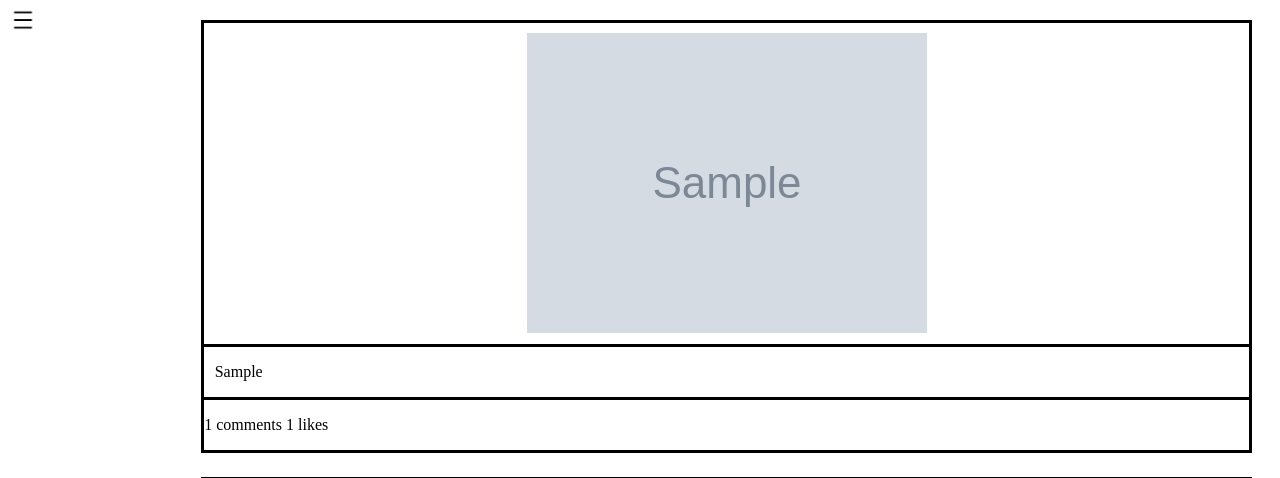
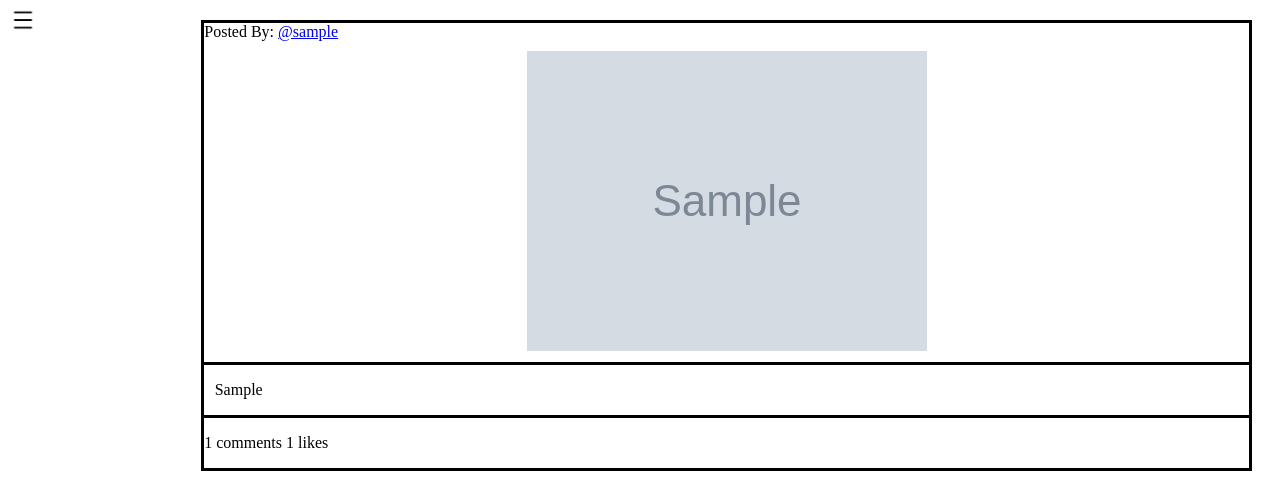
Before and after one commit to AdmiralCasio/thepetproject, a Django app: page /thepetproject/posts/1 in a window 1280 px wide. Shown: the part 114-592 px from the top of the page. Run offline with Django 4.2, Linux system fonts and the light colour scheme; tables that the repository leaves empty hold one stand-in row (values such as "Sample post"); grey boxes marked "Sample" are stand-in pictures.

Commit message:
Added user link on post page

```diff
--- a/templates/thepetproject/view_individual_post.html
+++ b/templates/thepetproject/view_individual_post.html
@@ -18,6 +18,7 @@ View Post
             {% if userprofile == post_user %}
             <button id="delete-post" onclick="delete_post(this, '{{ post.post_id }}', '{% url 'thepetproject:delete_post' post.post_id %}', '{% url 'thepetproject:index' %}')">Delete Post</button>
             {% endif %}
+            Posted By: <a id="post_user" href="{% url 'thepetproject:profile_page' post.user %}">@{{ post.user }}</a>
         </div>
         <div id="title_and_image">
         <img src="{{ MEDIA_URL }}{{ post.image }}" alt="{{ post.image }}">
```
